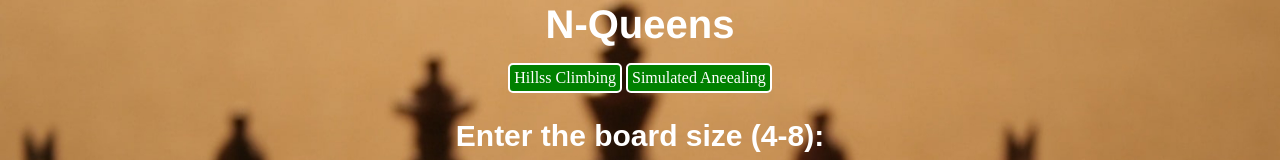
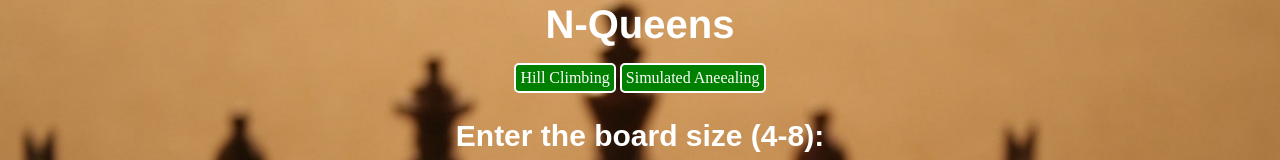
Before and after one commit to ahmad01523/N-Queens, a plain HTML site: page index.html in a window 1280 px wide. Shown: the top 160 px of the page. Drawn offline with Linux system fonts and the light colour scheme.

Commit message:
Update index.html

```diff
--- a/index.html
+++ b/index.html
@@ -14,7 +14,7 @@
 
 
   <div class="btn">
-    <button class="link" id="hc" onclick="hill()">Hillss Climbing</button>
+    <button class="link" id="hc" onclick="hill()">Hill Climbing</button>
     <button class="link" id="sa" onclick="simu()">Simulated Aneealing</button>
   </div>
   <div class="input" id="in">
```
